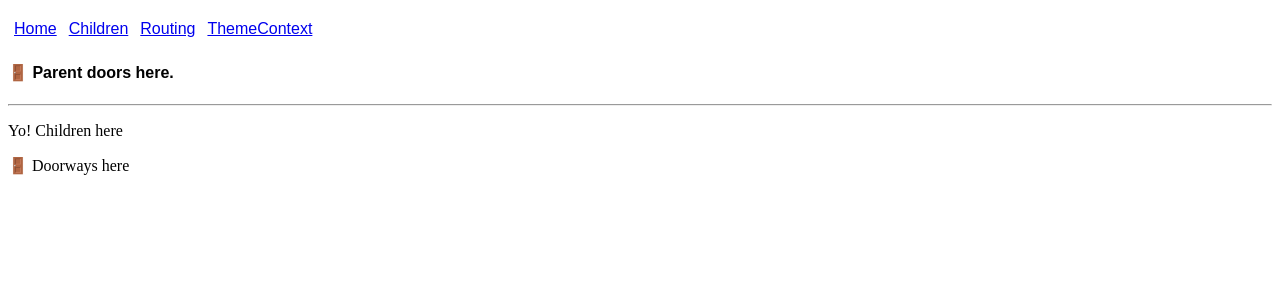
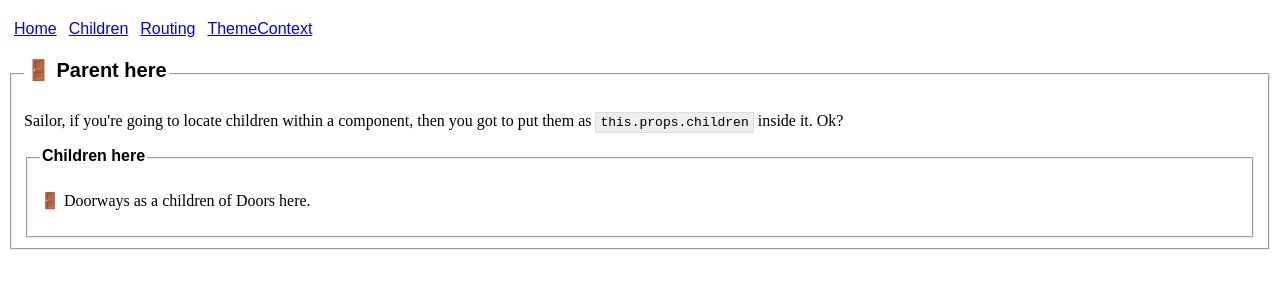
Before and after one commit to srgg6701/react-mini, a React app: page /children in a window 1280 px wide. Shown: the top 300 px of the page. Built offline with nearby package versions, Linux system fonts and the light colour scheme.

Commit message:
Beautifying

```diff
--- a/src/components/Children.js
+++ b/src/components/Children.js
@@ -1,18 +1,25 @@
 import React from 'react';
 
 class Doors extends React.Component {
-    constructor(props){
+    constructor(props) {
         super(props);
         console.log(this);
     }
     static Doorways() {
-        return <div>🚪 Doorways here</div>
+        return (<fieldset>
+            <legend>
+                <h4>Children here</h4>
+            </legend>
+            <p>🚪 Doorways as a children of Doors here.</p>
+        </fieldset>);
     }
     render() {
-        return (<div>
-            <h4>🚪 Parent doors here.</h4>
+        return (<fieldset>
+            <legend>
+                <h3>🚪 Parent here</h3>
+            </legend>
             {this.props.children}
-        </div>);
+        </fieldset>);
     }
 }
 
@@ -20,10 +27,9 @@ export default class Children extends React.Component {
     render() {
         return <div>
             <Doors level="top">
-                <hr/>
-                <p>Yo! Children here</p>
+                <p>Sailor, if you're going to locate children within a component, then you got to put them as <code>this.props.children</code> inside it. Ok?</p>
+                <Doors.Doorways />
             </Doors>
-            <Doors.Doorways />
         </div>
     }
 }
--- a/src/components/Default.js
+++ b/src/components/Default.js
@@ -3,6 +3,7 @@ import React from 'react'
 export default () => (
     <React.Fragment>
         <h1>🏡 Home, sweet home!</h1>
+        <hr />
         <h3>Hello, Dude!</h3>
         <p>This is what I can provide to you by default. Not too fancy, huh?</p>
         <p>Anyway, you are always free to make The Universe better!</p>
--- a/src/style.css
+++ b/src/style.css
@@ -1,6 +1,23 @@
 h1,h2,h3,h4{
     font-family: Arial, Helvetica, serif;
 }
+legend h3,
+legend h4{
+    font-weight: bold;
+    line-height: 1.5
+    font-family: Arial, Helvetica, serif;
+    margin:0;
+}
+legend h3{
+    font-size: 1.25rem;
+    margin-bottom: 0.5rem;
+}
+
+legend h4{
+    font-size: 1rem;
+    margin-bottom: 0.3rem;
+}
+
 ul.menu{
     padding: 0;
 }
@@ -17,8 +34,9 @@ ul.menu li a:hover{
     text-decoration: none;
 }
 code{
-    background-color: #ddd;
+    background-color: #eee;
     border: solid 1px #ddd;
     display: inline-block;
-    padding: 0 4px;
+    margin: -2px auto;
+    padding: 2px 4px;
 }
```
